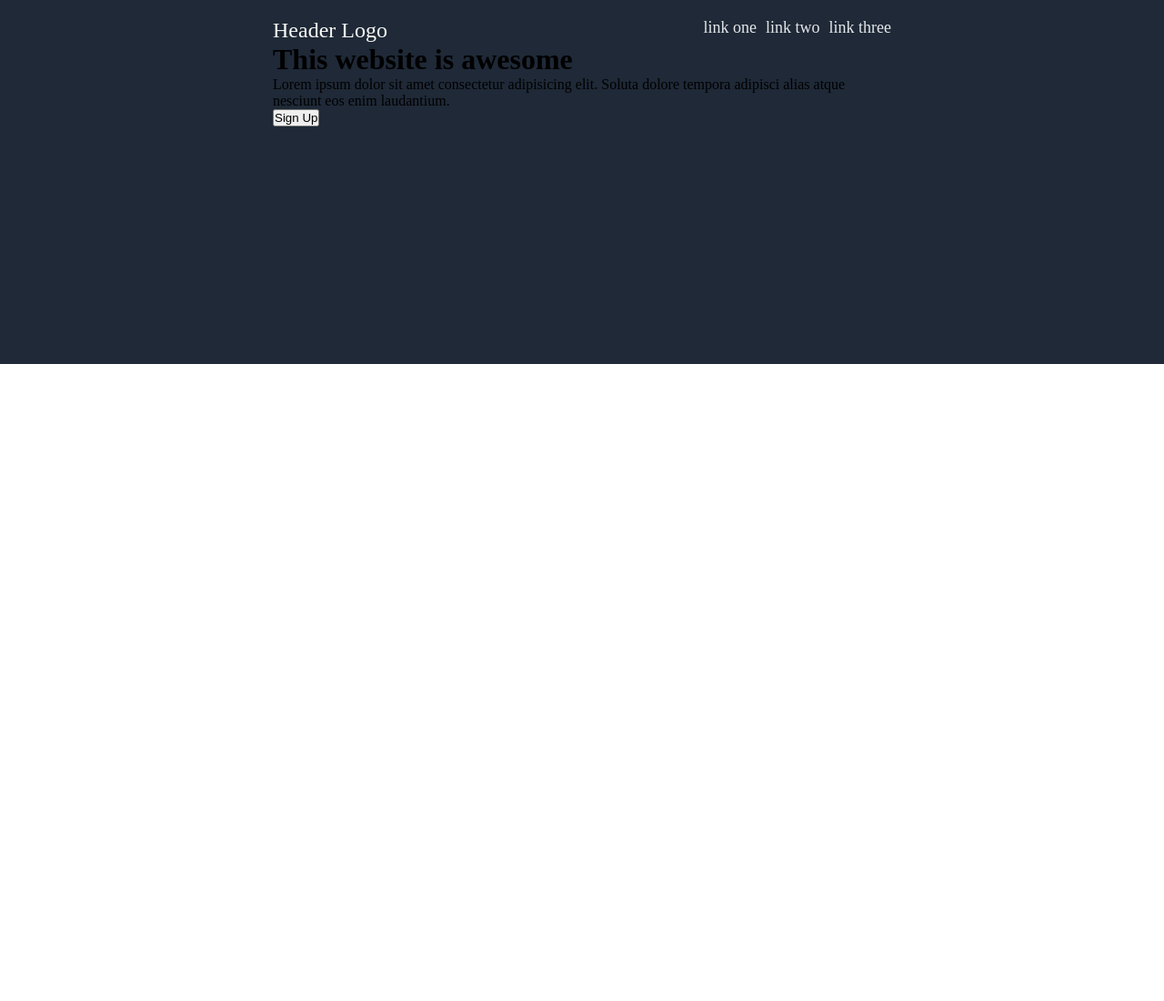
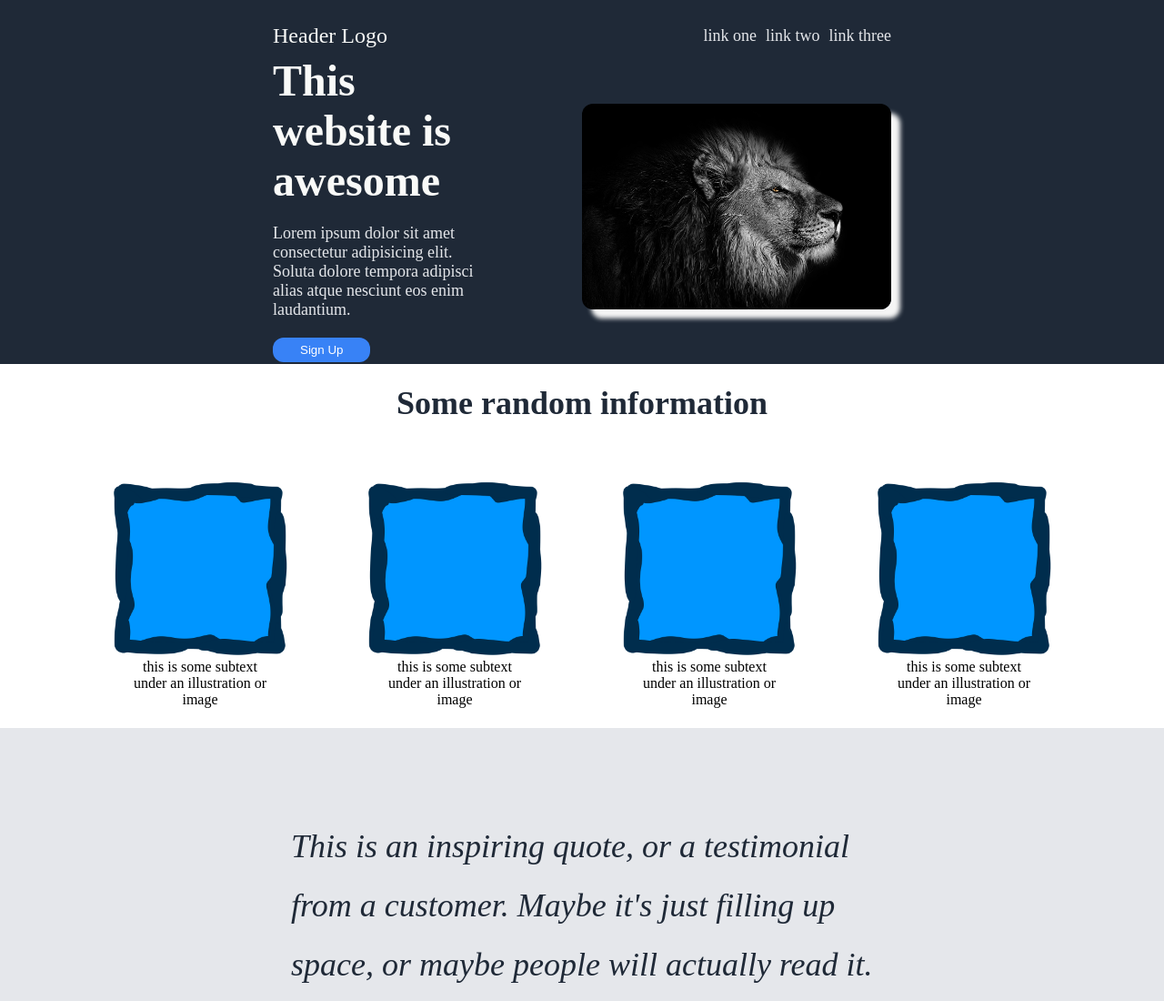
Before and after one commit to coding-cosmonaut/odin-landing-page-css, a plain HTML site: page index.html in a window 1280 px wide. Shown: the top 1100 px of the page at 91% size. Before the commit the page ends 800 px from the top, so only its background shows below. Drawn offline with Linux system fonts and the light colour scheme.

Commit message:
Completed project
Added the main content section: second part of viewport with random
information/images, quote section, banner sign-up section, and footer.

Added styles for each section utilizing flex-box.

```diff
--- a/index.html
+++ b/index.html
@@ -7,6 +7,8 @@
     <title>Landing Page</title>
   </head>
   <body>
+
+
     <header class="hero-section">
       <nav class="navbar">
         <div class="logo">Header Logo</div>
@@ -18,14 +20,67 @@
       </nav>
       <div class="hero-content">
         <div class="description">
-          <h1>This website is awesome</h1>
-          <p>
+          <h1 class="header-title">This website is awesome</h1>
+          <p class="header-secondary">
             Lorem ipsum dolor sit amet consectetur adipisicing elit. Soluta
             dolore tempora adipisci alias atque nesciunt eos enim laudantium.
           </p>
           <button class="sign-up">Sign Up</button>
         </div>
+        <div class="image-container">
+          <img class="lion-img" src="./images/lion.jpg" alt="photo of a lion">
+        </div>
       </div>
     </header>
+
+
+    <main>
+      <section class="main-content">
+        <div class="random-information">
+          <h2>Some random information</h2>
+          <div class="cards">
+            <div class="card">
+              <img src="./images/border.png" alt="image of a green square with a black border">
+              <figcaption>this is some subtext under an illustration or image</figcaption>
+            </div>
+            <div class="card">
+              <img src="./images/border.png" alt="image of a green square with a black border">
+              <figcaption>this is some subtext under an illustration or image</figcaption>
+            </div>
+            <div class="card">
+              <img src="./images/border.png" alt="image of a green square with a black border">
+              <figcaption>this is some subtext under an illustration or image</figcaption>
+            </div>
+            <div class="card">
+              <img src="./images/border.png" alt="image of a green square with a black border">
+              <figcaption>this is some subtext under an illustration or image</figcaption>
+            </div>
+          </div>
+        </div>
+
+        <div class="quote">
+          <blockquote>
+            This is an inspiring quote, or a testimonial from a customer. Maybe it's just filling up space, or maybe people will actually read it. Who knows? All I know is that it looks nice.
+          </blockquote>
+          <cite>-Thor, God of Thunder</cite>
+        </div>
+
+        <div class="banner-container">
+          <div class="banner-inner">
+            <div class="banner-content">
+              <h3>Call to action! It's time!</h3>
+              <p>Sign up for our product by clicking that button right over there!</p>
+            </div>
+            <button>Sign up</button>
+          </div>
+        </div>
+      </section>
+
+      <footer>
+        <p>Copyright &#9400 The Odin Project 2021</p>
+      </footer>
+    </main>
+
+
   </body>
 </html>
--- a/style.css
+++ b/style.css
@@ -12,7 +12,14 @@
 
 .navbar {
   display: flex;
+  height: 10%;
   justify-content: space-between;
+  align-items: center;
+}
+
+.navbar ul {
+  display: flex;
+  gap: 10px;
 }
 
 .logo {
@@ -29,7 +36,186 @@ ul li {
   color: #e5e7eb;
 }
 
-.navbar ul {
+.hero-content {
   display: flex;
-  gap: 10px;
+  align-items: center;
+  height: 90%;
 }
+
+.description {
+  width: 50%;
+}
+
+.description .header-secondary,
+.header-title {
+  width: 70%;
+  margin-bottom: 20px;
+}
+
+.image-container {
+  width: 50%;
+  text-align: center;
+}
+
+.lion-img {
+  height: auto;
+  width: 100%;
+  border-radius: 12px;
+  box-shadow: 10px 10px 5px whitesmoke;
+  -moz-box-shadow: 10px 10px 5px whitesmoke;
+  -webkit-box-shadow: 10px 10px 5px whitesmoke;
+  -khtml-box-shadow: 10px 10px 5px whitesmoke;
+}
+
+.header-title {
+  color: #f9faf8;
+  font-size: 48px;
+  font-weight: bold;
+}
+
+.header-secondary {
+  color: #e5e7eb;
+  font-size: 18px;
+}
+
+.sign-up {
+  padding: 6px 30px;
+  border-radius: 12px;
+  background-color: #3882f6;
+  color: white;
+  border: none;
+  transition: color 0.15s ease;
+}
+.sign-up:hover {
+  cursor: pointer;
+  background-color: white;
+  color: #3882f6;
+}
+
+/*MAIN CONTENT*/
+
+.main-content {
+  display: flex;
+  flex-direction: column;
+}
+
+.main-content h2 {
+  font-weight: bold;
+  font-size: 36px;
+  color: #1f2937;
+  padding-bottom: 60px;
+}
+
+.random-information {
+  display: flex;
+  justify-content: center;
+  flex-direction: column;
+  align-items: center;
+  height: 50vh;
+}
+
+.cards {
+  display: flex;
+  justify-content: center;
+  gap: 80px;
+}
+
+.card {
+  display: flex;
+  flex-direction: column;
+  width: 200px;
+}
+
+.card img {
+  width: 100%;
+  height: auto;
+}
+
+.card figcaption {
+  align-self: center;
+  width: 80%;
+  text-align: center;
+  color: black;
+}
+
+/*MAIN CONTENT - QUOTE */
+
+.quote {
+  display: flex;
+  justify-content: center;
+  align-items: center;
+  flex-direction: column;
+  height: 550px;
+  width: 100%;
+  background-color: #e5e7eb;
+}
+
+.quote blockquote,
+cite {
+  font-size: 36px;
+  font-style: italic;
+  color: #1f2937;
+  width: 50%;
+  text-align: start;
+  line-height: 65px;
+}
+
+cite {
+  text-align: end;
+  font-weight: bold;
+  margin-top: 30px;
+}
+
+/*MAIN-CONTENT BANNER */
+
+.banner-container {
+  display: flex;
+  flex-direction: column;
+  justify-content: center;
+  align-items: center;
+  height: 450px;
+}
+
+.banner-inner {
+  width: 60%;
+  display: flex;
+  justify-content: space-between;
+  background-color: #3882f6;
+  padding: 65px 100px;
+  border-radius: 12px;
+}
+
+.banner-content h3, p{
+  color: white;
+}
+
+.banner-content h3 {
+  font-size: 24px;
+  font-weight: bold;
+}
+
+.banner-inner button {
+  border: white 2px solid;
+  border-radius: 12px;
+  background-color: #3882f6;
+  color: white;
+  padding: 0 40px;
+  font-weight: bold;
+  transition: color 0.3s ease;
+}
+.banner-inner button:hover {
+  background-color: white;
+  color: #3882f6;
+  cursor: pointer;
+}
+
+/*FOOTER */
+
+footer {
+  display: flex;
+  justify-content: center;
+  align-items: center;
+  height: 100px;
+  background-color: #1f2937;
+  font-size: 16px;
+}
```
Also changed, not shown: images/border.png (added), images/lion.jpg (added).
